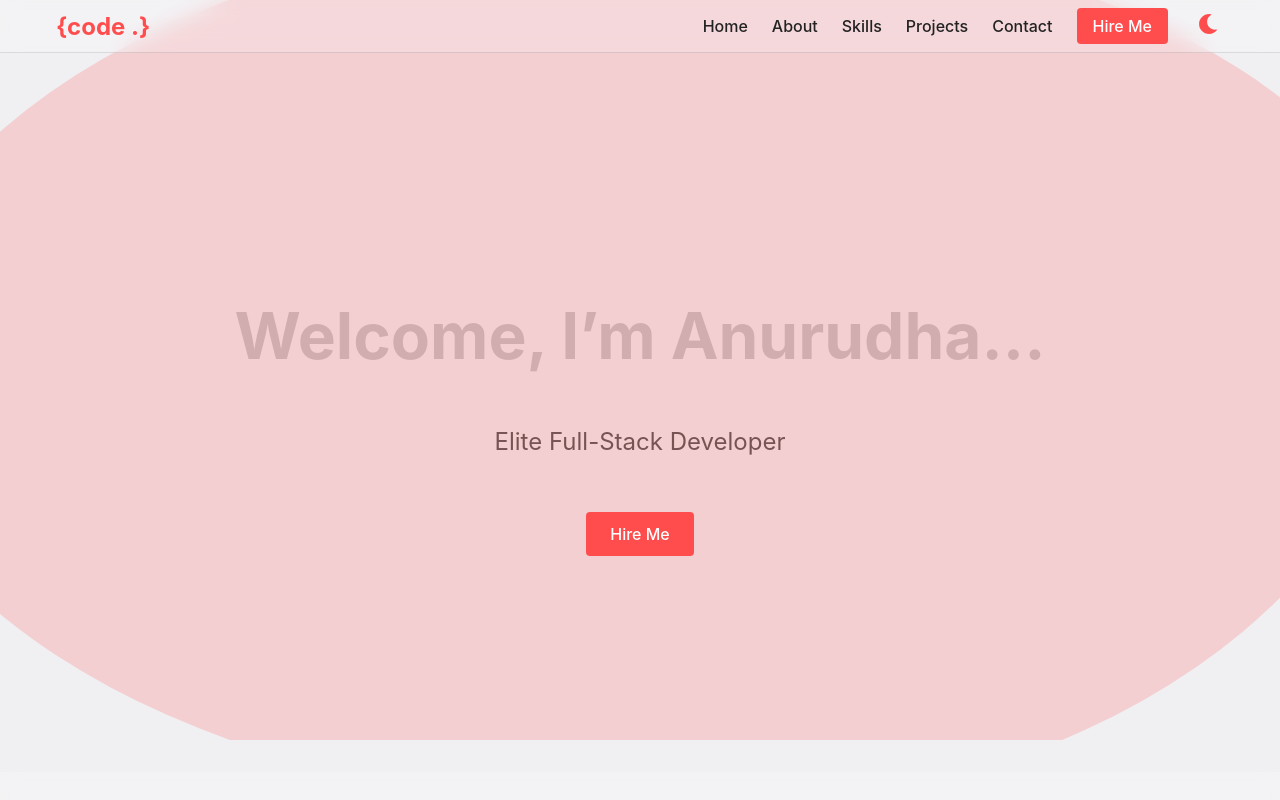
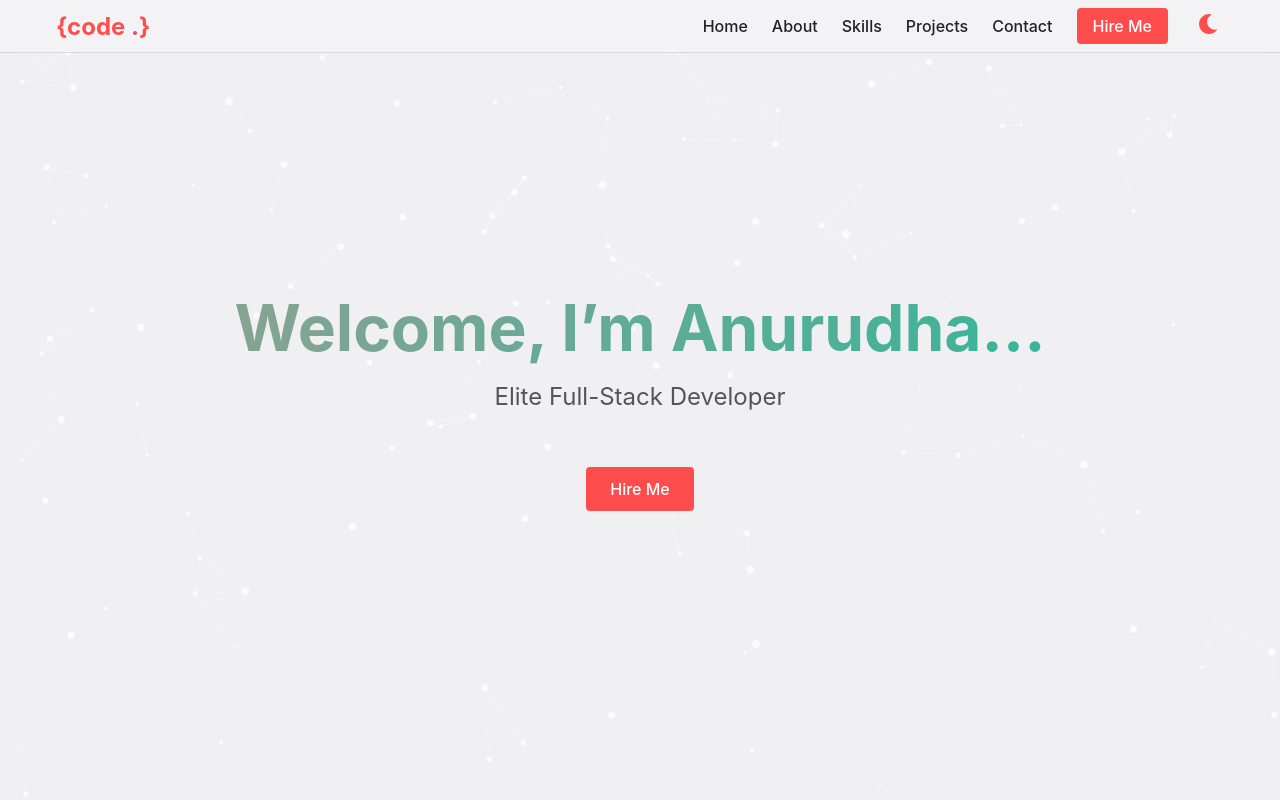
Before and after one commit to anurudha07/Anurudha-s-Portfolio, a React (Create React App) app in the folder frontend/: page / in a window 1280 px wide. Shown: the top 800 px of the page. Built offline with nearby package versions, Linux system fonts and the light colour scheme.

Commit message:
Update Home.js

```diff
--- a/frontend/src/pages/Home.js
+++ b/frontend/src/pages/Home.js
@@ -1,48 +1,87 @@
-import React from 'react';
+import React, { useEffect, useRef, useState } from 'react';
 import styled, { keyframes } from 'styled-components';
 import { motion } from 'framer-motion';
 
-const blobAnim = keyframes`
-  0% { border-radius: 42% 58% 63% 37% / 40% 49% 51% 60%; }
-  50% { border-radius: 58% 42% 36% 64% / 59% 40% 60% 41%; }
-  100% { border-radius: 42% 58% 63% 37% / 40% 49% 51% 60%; }
+// Styled-components
+
+// Section container
+const Section = styled.section`
+  position: relative;
+  width: 100%;
+  height: 100vh;
+  overflow: hidden;
+  background: ${props => props.theme.colors.background};
+  cursor: none; /* hide default cursor for custom one */
 `;
 
-const Section = styled.section`
+// Canvas covers full area
+const Canvas = styled.canvas`
+  position: absolute;
+  top: 0;
+  left: 0;
+  width: 100%;
+  height: 100%;
+`;
+
+// Overlay for content
+const ContentWrapper = styled(motion.div)`
   position: relative;
-  display: flex; justify-content: center; align-items: center;
+  z-index: 2;
+  display: flex;
+  flex-direction: column;
+  align-items: center;
+  justify-content: center;
+  height: 100%;
+  pointer-events: none; /* let pointer events pass to canvas if needed */
   text-align: center;
-  height: calc(100vh - 60px);
-  padding-top: 60px;
-  overflow: hidden;
-  background: ${props => props.theme.colors.background};
+  padding: 0 1rem;
 `;
-const Blob = styled.div`
-  position: absolute;
-  width: 120%; height: 120%;
-  top: -10%; left: -10%;
-  background: ${props => props.theme.colors.primary};
-  opacity: 0.2;
-  animation: ${blobAnim} 20s infinite ease-in-out;
+
+// Animated gradient text
+const gradientAnim = keyframes`
+  0% { background-position: 0% 50%; }
+  50% { background-position: 100% 50%; }
+  100% { background-position: 0% 50%; }
 `;
-const Title = styled(motion.h1)`
+
+const Title = styled.h1`
   font-size: 2.5rem;
-  color: ${props => props.theme.colors.text};
-  z-index: 1;
-  mix-blend-mode: difference;
+  margin: 0;
+  background: linear-gradient(270deg, #FF4D4D, #1ABC9C, #FF8787);
+  background-size: 600% 600%;
+  -webkit-background-clip: text;
+  -webkit-text-fill-color: transparent;
+  animation: ${gradientAnim} 8s ease infinite;
   @media (min-width: ${props => props.theme.breakpoints.tablet}) {
     font-size: 4rem;
   }
 `;
-const Subtitle = styled(motion.p)`
+
+const Subtitle = styled.p`
   font-size: 1.2rem;
+  margin-top: 1rem;
   color: ${props => props.theme.colors.subtext};
-  margin-top: 1rem;
-  z-index: 1;
   @media (min-width: ${props => props.theme.breakpoints.tablet}) {
     font-size: 1.5rem;
   }
 `;
+
+// Custom cursor
+const CursorDot = styled.div`
+  position: fixed;
+  top: 0;
+  left: 0;
+  width: 12px;
+  height: 12px;
+  border-radius: 50%;
+  background: ${props => props.theme.colors.primary};
+  pointer-events: none;
+  transform: translate(-50%, -50%);
+  z-index: 5;
+  transition: transform 0.1s ease-out;
+`;
+
+// Button styled
 const Button = styled(motion.a)`
   margin-top: 2rem;
   padding: 0.75rem 1.5rem;
@@ -50,32 +89,183 @@ const Button = styled(motion.a)`
   color: #fff;
   border-radius: 4px;
   font-weight: 500;
-  display: inline-block;
+  text-decoration: none;
+  pointer-events: auto; /* allow clicking */
+  cursor: pointer;
+  &:hover {
+    background: ${props => props.theme.colors.accent};
+  }
 `;
 
+// Particle background logic
 const Home = () => {
+  const canvasRef = useRef(null);
+  const animationRef = useRef(null);
+  const particlesRef = useRef([]);
+  const mouseRef = useRef({ x: null, y: null, radius: 100 });
+  const [cursorPos, setCursorPos] = useState({ x: -100, y: -100 });
+
+  // Initialize canvas and particles
+  useEffect(() => {
+    const canvas = canvasRef.current;
+    const ctx = canvas.getContext('2d');
+
+    let width = canvas.clientWidth;
+    let height = canvas.clientHeight;
+    canvas.width = width;
+    canvas.height = height;
+
+    // Handle resize
+    const handleResize = () => {
+      width = canvas.clientWidth;
+      height = canvas.clientHeight;
+      canvas.width = width;
+      canvas.height = height;
+      initParticles();
+    };
+    window.addEventListener('resize', handleResize);
+
+    // Track mouse
+    const handleMouseMove = e => {
+      const rect = canvas.getBoundingClientRect();
+      mouseRef.current.x = e.clientX - rect.left;
+      mouseRef.current.y = e.clientY - rect.top;
+      setCursorPos({ x: e.clientX, y: e.clientY });
+    };
+    const handleMouseLeave = () => {
+      mouseRef.current.x = null;
+      mouseRef.current.y = null;
+    };
+    window.addEventListener('mousemove', handleMouseMove);
+    window.addEventListener('mouseout', handleMouseLeave);
+
+    // Particle class
+    class Particle {
+      constructor(x, y, dx, dy, size, color) {
+        this.x = x;
+        this.y = y;
+        this.dx = dx;
+        this.dy = dy;
+        this.size = size;
+        this.color = color;
+        this.baseSize = size;
+      }
+      draw() {
+        ctx.beginPath();
+        ctx.arc(this.x, this.y, this.size, 0, Math.PI * 2);
+        ctx.fillStyle = this.color;
+        ctx.fill();
+      }
+      update() {
+        // Move
+        this.x += this.dx;
+        this.y += this.dy;
+        // Bounce off edges
+        if (this.x + this.size > width || this.x - this.size < 0) this.dx = -this.dx;
+        if (this.y + this.size > height || this.y - this.size < 0) this.dy = -this.dy;
+
+        // Interactivity: grow when near mouse
+        if (mouseRef.current.x && mouseRef.current.y) {
+          const distX = mouseRef.current.x - this.x;
+          const distY = mouseRef.current.y - this.y;
+          const dist = Math.hypot(distX, distY);
+          if (dist < mouseRef.current.radius) {
+            // grow
+            this.size = Math.min(this.baseSize * 4, this.size + 1);
+          } else {
+            // shrink back
+            if (this.size > this.baseSize) this.size -= 0.5;
+            if (this.size < this.baseSize) this.size = this.baseSize;
+          }
+        }
+        this.draw();
+      }
+    }
+
+    // Initialize particles
+    const initParticles = () => {
+      const particles = [];
+      const count = Math.floor((width * height) / 8000); // density
+      for (let i = 0; i < count; i++) {
+        const size = Math.random() * 3 + 1;
+        const x = Math.random() * (width - size * 2) + size;
+        const y = Math.random() * (height - size * 2) + size;
+        let dx = (Math.random() - 0.5) * 1.5;
+        let dy = (Math.random() - 0.5) * 1.5;
+        const color = `rgba(255, 255, 255, 0.7)`;
+        particles.push(new Particle(x, y, dx, dy, size, color));
+      }
+      particlesRef.current = particles;
+    };
+
+    // Draw lines between close particles
+    const connectParticles = () => {
+      const particles = particlesRef.current;
+      for (let a = 0; a < particles.length; a++) {
+        for (let b = a + 1; b < particles.length; b++) {
+          const pA = particles[a];
+          const pB = particles[b];
+          const dist = Math.hypot(pA.x - pB.x, pA.y - pB.y);
+          if (dist < 100) {
+            const opacity = 1 - dist / 100;
+            ctx.strokeStyle = `rgba(255,255,255,${opacity * 0.5})`;
+            ctx.lineWidth = 1;
+            ctx.beginPath();
+            ctx.moveTo(pA.x, pA.y);
+            ctx.lineTo(pB.x, pB.y);
+            ctx.stroke();
+          }
+        }
+      }
+    };
+
+    // Animation loop
+    const animate = () => {
+      ctx.clearRect(0, 0, width, height);
+      particlesRef.current.forEach(p => p.update());
+      connectParticles();
+      animationRef.current = requestAnimationFrame(animate);
+    };
+
+    // Start
+    initParticles();
+    animate();
+
+    // Cleanup
+    return () => {
+      window.removeEventListener('resize', handleResize);
+      window.removeEventListener('mousemove', handleMouseMove);
+      window.removeEventListener('mouseout', handleMouseLeave);
+      cancelAnimationFrame(animationRef.current);
+    };
+  }, []);
+
+  // Mailto link
   const email = 'anurudhs567@gmail.com';
   const subject = encodeURIComponent('Hiring You as Full-Stack Developer');
-  const body = encodeURIComponent(`Hello Anurudha,\n\nI would like to discuss hiring you. Please let me know your availability.\n\nBest regards,\n[Your Name]`);
+  const body = encodeURIComponent(
+    `Hello Anurudha,\n\nI came across your portfolio and would like to discuss an opportunity. Please let me know your availability.\n\nBest regards,\n[Your Name]`
+  );
   const mailto = `mailto:${email}?subject=${subject}&body=${body}`;
+
+  // Content animation props
+
 
   return (
     <Section>
-      <Blob />
-      <motion.div
+      <Canvas ref={canvasRef} />
+      <ContentWrapper
         initial={{ opacity: 0, y: 50 }}
         animate={{ opacity: 1, y: 0 }}
         transition={{ duration: 1 }}
       >
         <Title>Welcome, I’m Anurudha...</Title>
         <Subtitle>Elite Full-Stack Developer</Subtitle>
-        <Button
-          href={mailto}
-          whileHover={{ scale: 1.05 }}
-        >
+        <Button href={mailto} whileHover={{ scale: 1.05 }} whileTap={{ scale: 0.95 }}>
           Hire Me
         </Button>
-      </motion.div>
+      </ContentWrapper>
+      <CursorDot style={{ left: `${cursorPos.x}px`, top: `${cursorPos.y}px` }} />
     </Section>
   );
 };
```
